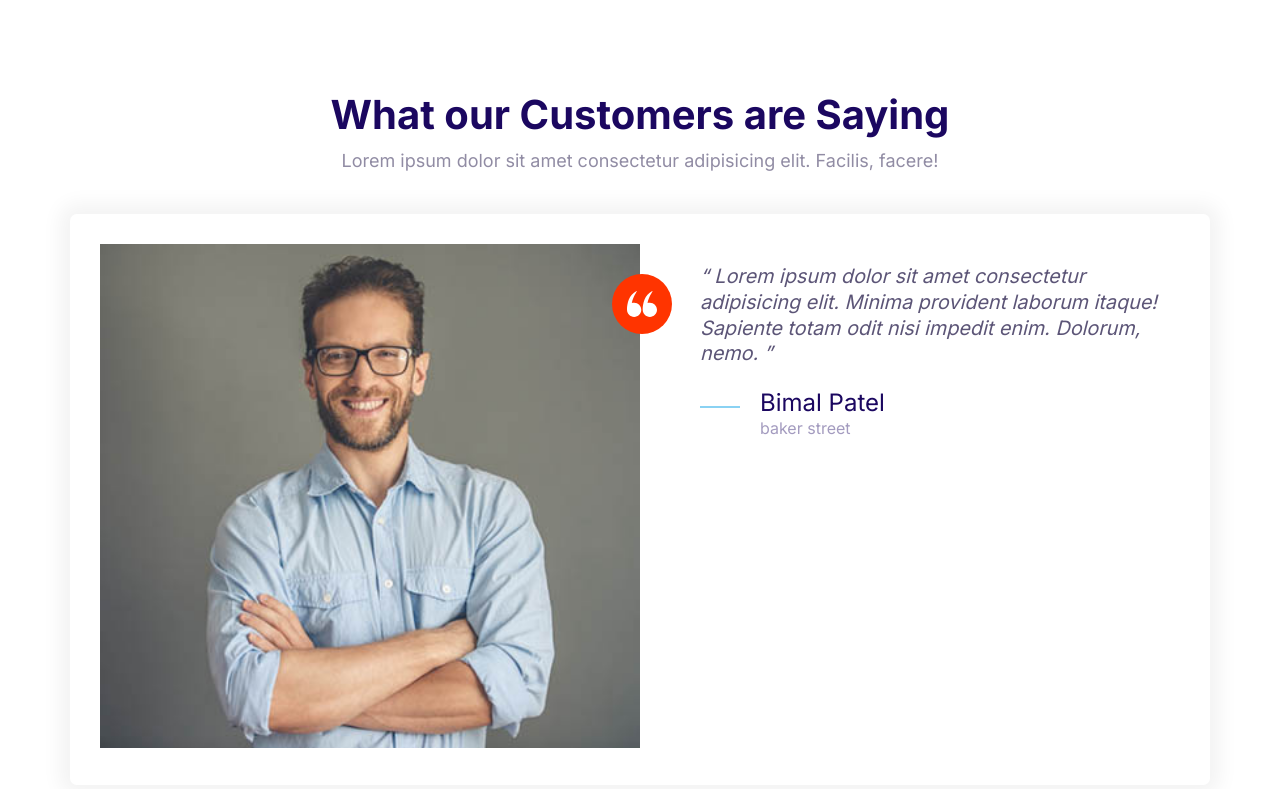
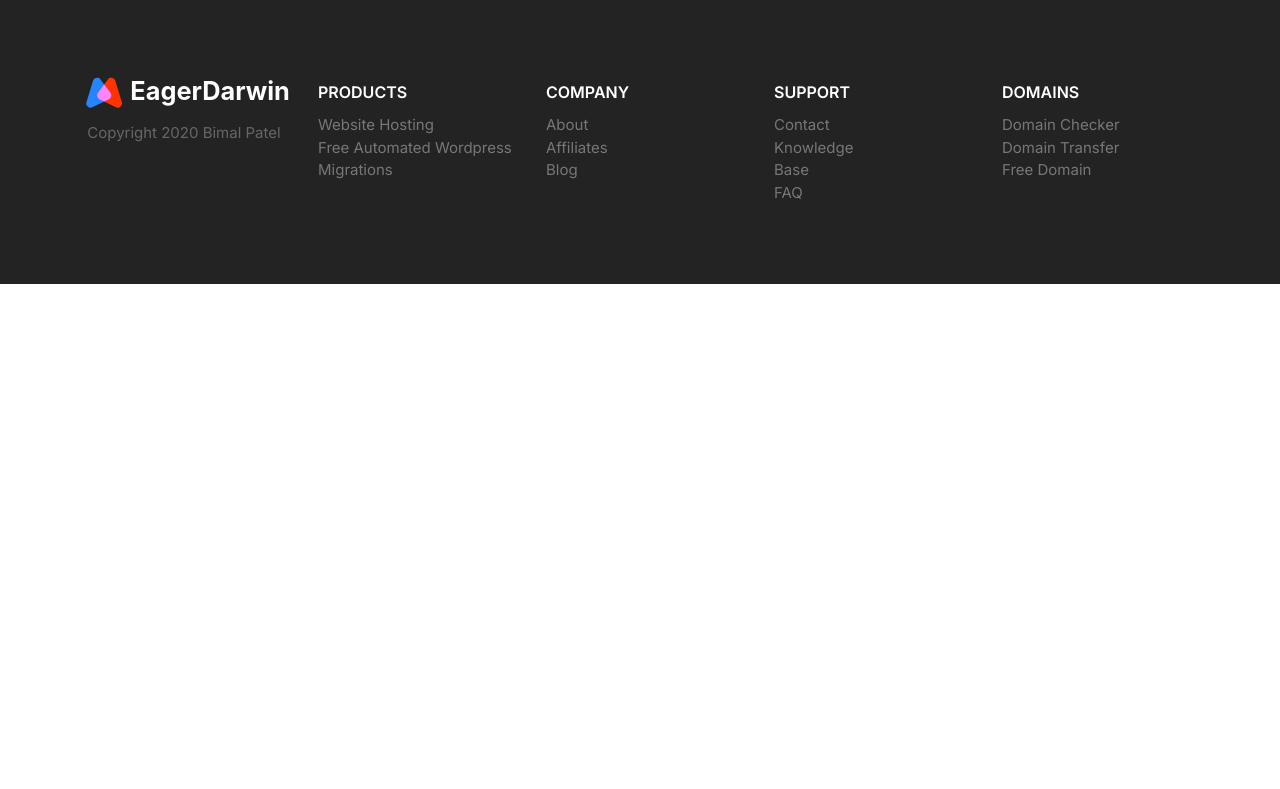
Before and after one commit to bi-mal/EagerDarwin, a plain HTML site: page index.html in a window 1280 px wide. Drawn offline with Linux system fonts and the light colour scheme.

Commit message:
created and styled footer component

```diff
--- a/css/styles.css
+++ b/css/styles.css
@@ -721,3 +721,69 @@ a{
         max-width: 700px;
     }
 }
+
+/* footer */
+
+.footer{
+    background: #232323;
+}
+.footer a{
+    color: #777;
+    transition: color 0.3s;
+}
+.footer a:hover{
+    color: #fff;
+}
+.footer .list{
+    margin: 0;
+}
+.footer__section{
+    padding: 2rem 0 2rem 2rem;
+    border-bottom: 1px solid #393939;
+}
+.footer__heading{
+    text-transform: uppercase;
+    font-weight: 600;
+    font-size: 2.5rem;
+    line-height: 1.5;
+}
+.footer__brand{
+    margin-top: 5rem;
+    text-align: center;
+}
+.footer__copyright{
+    font-size: 2.1rem;
+    color: #fff;
+    opacity: 0.3;
+}
+@media screen and (min-width:768px) {
+    .footer{
+        font-size: 1.5rem;
+    }
+    .footer__sections{
+        grid-template-columns: repeat(auto-fit,minmax(10rem,1fr));
+    }
+    .footer .collapsible__chevron{
+        display: none;
+    }
+    .footer .collapsible__content{
+        opacity: 1;
+        max-height: 100%;
+    }
+    .footer__brand{
+        order: -1;
+        margin-top: 1rem;
+    }
+    .footer__brand img{
+        width: 100%;
+    }
+    .footer__copyright{
+        font-size: 1.5rem;
+    }
+    .footer__section{
+        border: 0;
+    }
+    .footer__heading{
+        font-size: 1.6rem;
+    }
+}
--- a/index.html
+++ b/index.html
@@ -15,49 +15,75 @@
     <link rel="stylesheet" href="css/styles.css" />
   </head>
   <body>
-    <section class="block">
-      <header class="block__header">
-        <h2>What our Customers are Saying</h2>
-        <p>
-          Lorem ipsum dolor sit amet consectetur adipisicing elit. Facilis,
-          facere!
-        </p>
+    <footer class="block block--dark footer">
+      <div class="container grid footer__sections">
+        <section class="collapsible collapsible--expanded footer__section">
+          <header class="collapsible__header">
+            <h2 class="collapsible__heading footer__heading">Products</h2>
+            <svg class="icon icon--white collapsible__chevron">
+              <use xlink:href="images/sprite.svg#chevron"></use>
+            </svg>
           </header>
-      <div class="container">
-        <div class="card testimonial">
-          <div class="grid grid--1x2">
-            <div class="testimonial_image">
-              <img src="images/testimonial.jpg" alt="a happy customer" />
-              <span class="icon-container icon-container--accent">
-                <svg class="icon icon--white icon--small">
-                  <use xlink:href="images/sprite.svg#quotes"></use>
+          <div class="collapsible__content">
+            <ul class="list">
+              <li><a href="#">Website Hosting</a></li>
+              <li><a href="#">Free Automated Wordpress</a></li>
+              <li><a href="#">Migrations</a></li>
+            </ul>
+          </div>
+        </section>
+        <section class="collapsible footer__section">
+          <header class="collapsible__header">
+            <h2 class="collapsible__heading footer__heading">Company</h2>
+            <svg class="icon icon--white collapsible__chevron">
+              <use xlink:href="images/sprite.svg#chevron"></use>
             </svg>
-              </span>
+          </header>
+          <div class="collapsible__content">
+            <ul class="list">
+              <li><a href="#">About</a></li>
+              <li><a href="#">Affiliates</a></li>
+              <li><a href="#">Blog</a></li>
+            </ul>
           </div>
-            <blockquote class="quote">
-              <p class="quote__text">
-                Lorem ipsum dolor sit amet consectetur adipisicing elit. Minima
-                provident laborum itaque! Sapiente totam odit nisi impedit enim.
-                Dolorum, nemo.
-              </p>
-              <footer>
-                <div class="media">
-                  <div class="media__image">
-                    <svg class="icon icon--primary quote__line">
-                      <use xlink:href="images/sprite.svg#line"></use>
+        </section>
+        <section class="collapsible footer__section">
+          <header class="collapsible__header">
+            <h2 class="collapsible__heading footer__heading">Support</h2>
+            <svg class="icon icon--white collapsible__chevron">
+              <use xlink:href="images/sprite.svg#chevron"></use>
             </svg>
+          </header>
+          <div class="collapsible__content">
+            <ul class="list">
+              <li><a href="#">Contact</a></li>
+              <li><a href="#">Knowledge</a></li>
+              <li><a href="#">Base</a></li>
+              <li><a href="#">FAQ</a></li>
+            </ul>
           </div>
-                  <div class="media__body">
-                    <h3 class="media__title quote__author">Bimal Patel</h3>
-                    <p class="quote__organization">baker street</p>
+        </section>
+        <section class="collapsible footer__section">
+          <header class="collapsible__header">
+            <h2 class="collapsible__heading footer__heading">Domains</h2>
+            <svg class="icon icon--white collapsible__chevron">
+              <use xlink:href="images/sprite.svg#chevron"></use>
+            </svg>
+          </header>
+          <div class="collapsible__content">
+            <ul class="list">
+              <li><a href="#">Domain Checker</a></li>
+              <li><a href="#">Domain Transfer</a></li>
+              <li><a href="#">Free Domain</a></li>
+            </ul>
           </div>
+        </section>
+        <section class="footer__brand">
+          <img src="images/logo.svg" alt="" />
+          <p class="footer__copyright">Copyright 2020 Bimal Patel</p>
+        </section>
       </div>
     </footer>
-            </blockquote>
-          </div>
-        </div>
-      </div>
-    </section>
     <script src="js/main.js"></script>
   </body>
 </html>
```
Also changed, not shown: components/footer.html (added, +69 -0 lines). Lines whose indentation alone changed are shown as unchanged.
